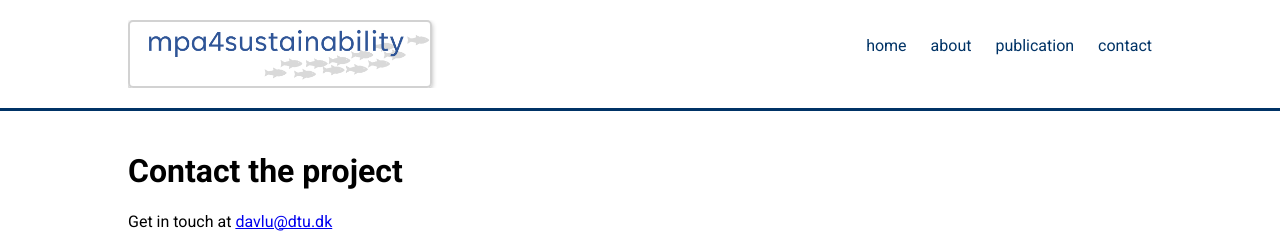
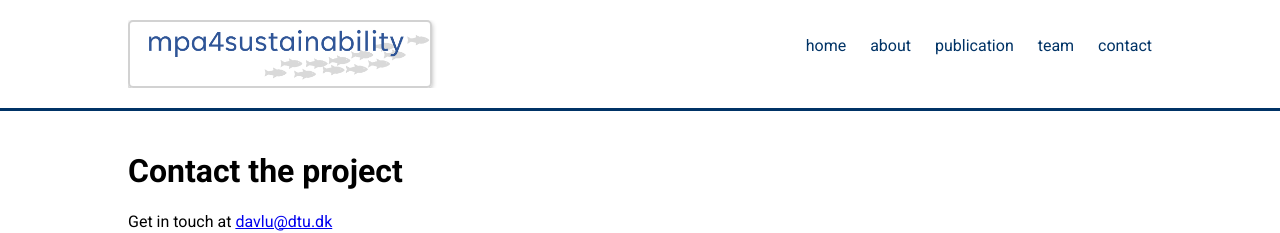
Before and after one commit to dlusseau/mpa4sustainability.github.io, a Jekyll site: the page built from contact.md, in a window 1280 px wide. Shown: the top 233 px of the page. Built offline with Jekyll 4.4.1, drawn with Linux system fonts in a browser that asks for light colours.

Commit message:
Update page.html

```diff
--- a/_layouts/page.html
+++ b/_layouts/page.html
@@ -17,6 +17,7 @@
                     <li><a href="{{ '/' | relative_url }}">home</a></li>
                     <li><a href="{{ '/about' | relative_url }}">about</a></li>
                     <li><a href="{{ '/publication' | relative_url }}">publication</a></li>
+                    <li><a href="{{ '/team' | relative_url }}">team</a></li>
                     <li><a href="{{ '/contact' | relative_url }}">contact</a></li>
                 </ul>
             </nav>
```
